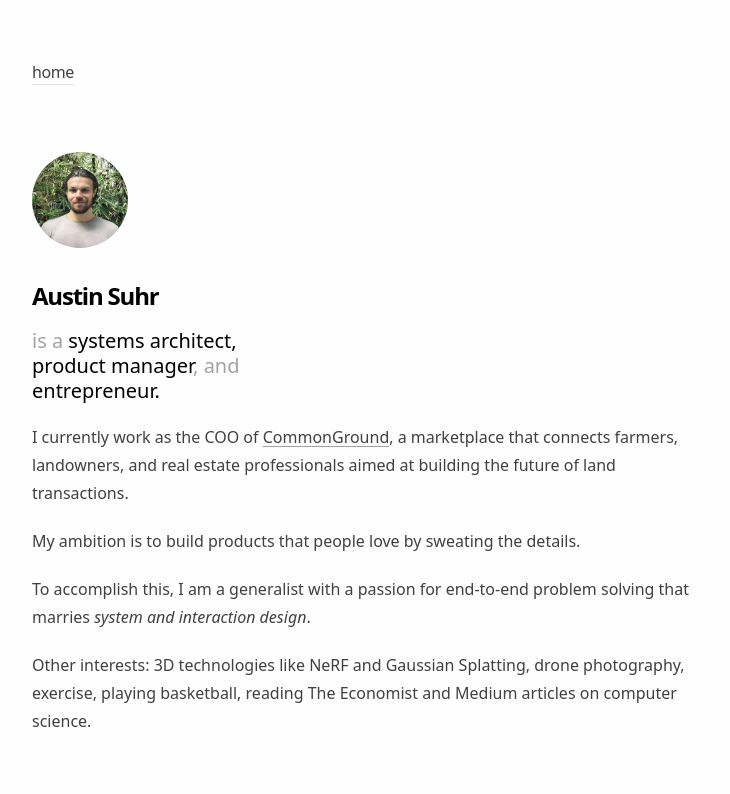
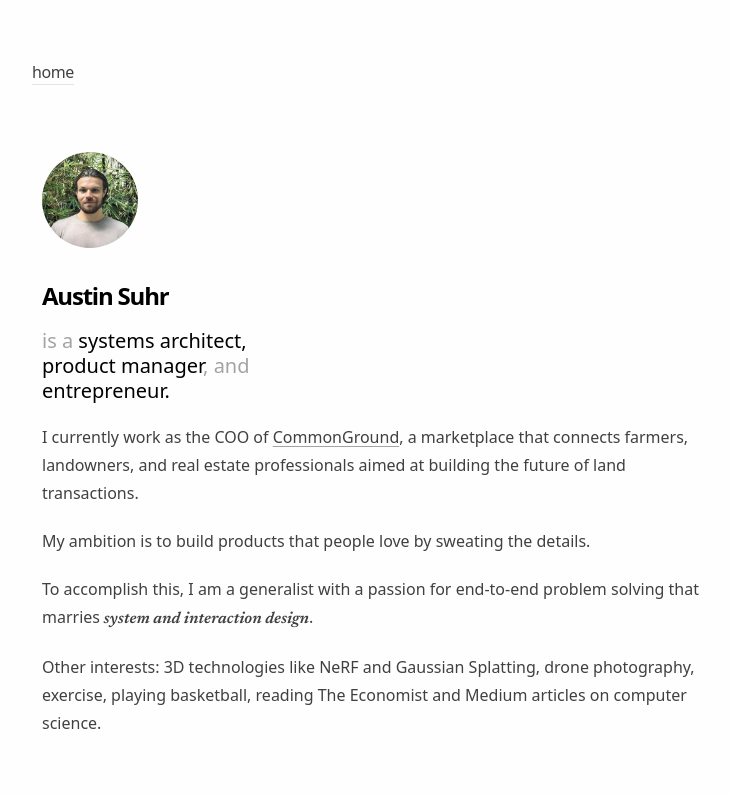
Before and after one commit to AustinJ712/austin-portfolio5, a Next.js app: page / in a window 1280 px wide. Shown: the top 794 px of the page, without its empty margins (272-1002 px from the left). Built offline with nearby package versions, Linux system fonts and the light colour scheme.

Commit message:
Not sure

```diff
--- a/app/global.css
+++ b/app/global.css
@@ -1,11 +1,25 @@
 @tailwind base;
 @tailwind components;
 @tailwind utilities;
+@font-face {
+  font-family: 'newsreaderFont';
+  src: url('/fonts/Newsreader.ttf') format('truetype');
+}
+@font-face {
+  font-family: 'newsreaderItalicFont';
+  src: url('/fonts/Newsreader-Italic.ttf') format('truetype');
+}
+
 
 ::selection {
   background-color: #47a3f3;
   color: #fefefe;
 }
+
+.newsreaderFont {
+  font-family: 'Newsreader', system-ui, sans-serif;
+}
+
 
 html {
   min-width: 360px;
--- a/app/page.tsx
+++ b/app/page.tsx
@@ -5,7 +5,7 @@ import './global.css'
 
 export default function Page() {
   return (
-    <section>
+    <section style={{ paddingLeft: '10px' }}>
       <div className="flex items-start mb-4" style={{ flexDirection: 'column' }}>
         <div className="flex items-start mb-4">
          <img className="w-24 h-24 rounded-full mr-2" src={'/images/profile-pic/profilePic.jpg'} alt="Profile Image" />
@@ -23,22 +23,26 @@ export default function Page() {
       </p>
       <p style={{ fontWeight: 500, fontSize: '16px' }}>I currently work as the COO of <a className="link" href="https://commonground.io/app">CommonGround</a>, a marketplace that connects farmers, landowners, and real estate professionals aimed at building the future of land transactions.</p>
       <p style={{ fontWeight: 500, fontSize: '16px' }}>My ambition is to build products that people love by sweating the details.</p>
-      <p style={{ fontWeight: 500, fontSize: '16px' }}>To accomplish this, I am a generalist with a passion for end-to-end problem solving that marries<em className="svelte-ikj1jd"> system and interaction design</em>.</p>
+      <p style={{ fontWeight: 500, fontSize: '16px' }}>
+        To accomplish this, I am a generalist with a passion for end-to-end problem solving that marries
+        <em className="svelte-ikj1jd" style={{ fontSize: '16px', fontFamily: 'newsreaderItalicFont', fontWeight: 600 }}> system and interaction design</em>.
+    </p>
+
       <p style={{ fontWeight: 500, fontSize: '16px' }}>Other interests: 3D technologies like NeRF and Gaussian Splatting, drone photography, exercise, playing basketball, reading The Economist and Medium articles on computer science.</p>
       </div> <div className="leading-snug space-y-4">
       <div style={{ padding: '0px 0' }}> {/* This will give some space around the Notable work section */}
               <p style={{ fontWeight: 500, fontSize: '16px', marginBottom: '0px' }}>Notable work:</p>
 
     </div>
-      <div className="my-4"></div>
+      <div className="my-6"></div>
       <a className="project-pair" style={{ marginBottom: '8px' }} href="/projects#cashrentstimate">
         <div className="text-black font-medium" style={{fontWeight: 700, fontSize: '16px'}}>CashRentstimate algorithm <svg width="18" height="18" stroke="#737373" stroke-width="2" className="lucide-icon lucide lucide-arrow-up-right inline text-neutral-400" xmlns="http://www.w3.org/2000/svg" viewBox="0 0 24 24" fill="none" stroke-linecap="round" stroke-linejoin="round"><line x1="7" y1="17" x2="17" y2="7"></line><polyline points="7 7 17 7 17 17"></polyline></svg>
         </div>
-          <div><p style={{color:"#404040" , fontWeight: 500, fontSize: '16px'}}>An ML-based tool to estimate the value of farmland in a lease agreement.</p>
+          <div><p style={{ color:"#404040" , fontWeight: 500, fontSize: '16px'}}>An ML-based tool to estimate the value of farmland in a lease agreement.</p>
         <aside style={{ color: '#737373', fontWeight: 400, fontSize: '16px'}}>65k+ estimates sought</aside>
         </div>
       </a>
-      <div className="my-4"></div>
+      <div className="my-6"></div>
       <a className="project-pair" style={{ marginBottom: '8px' }} href="/projects#bore">
         <div className="text-black font-medium" style={{fontWeight: 700, fontSize: '16px'}}>Multiparcel Auction Bidding System<svg width="18" height="18" stroke="#737373" stroke-width="2" className="lucide-icon lucide lucide-arrow-up-right inline text-neutral-400" xmlns="http://www.w3.org/2000/svg" viewBox="0 0 24 24" fill="none" stroke-linecap="round" stroke-linejoin="round"><line x1="7" y1="17" x2="17" y2="7"></line><polyline points="7 7 17 7 17 17"></polyline></svg>
         </div>
@@ -46,7 +50,7 @@ export default function Page() {
         <aside style={{ color: '#737373', fontWeight: 400, fontSize: '16px'}}>1st in the industry</aside>
         </div>
       </a>
-      <div className="my-4"></div>
+      <div className="my-6"></div>
       <a className="project-pair" style={{ marginBottom: '8px' }} href="/projects#bore">
         <div className="text-black font-medium" style={{fontWeight: 700, fontSize: '16px'}}>Cita Reservations<svg width="18" height="18" stroke="#737373" stroke-width="2" className="lucide-icon lucide lucide-arrow-up-right inline text-neutral-400" xmlns="http://www.w3.org/2000/svg" viewBox="0 0 24 24" fill="none" stroke-linecap="round" stroke-linejoin="round"><line x1="7" y1="17" x2="17" y2="7"></line><polyline points="7 7 17 7 17 17"></polyline></svg>
         </div>
```
